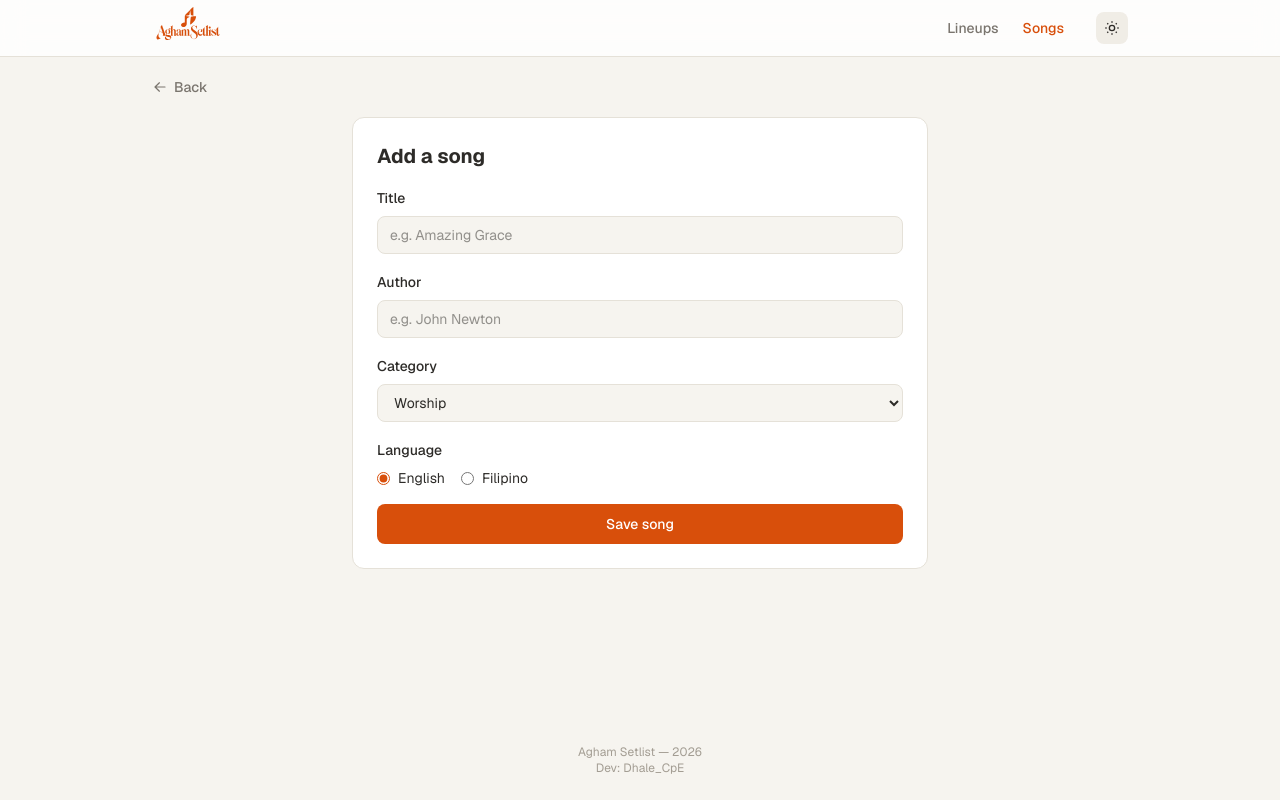
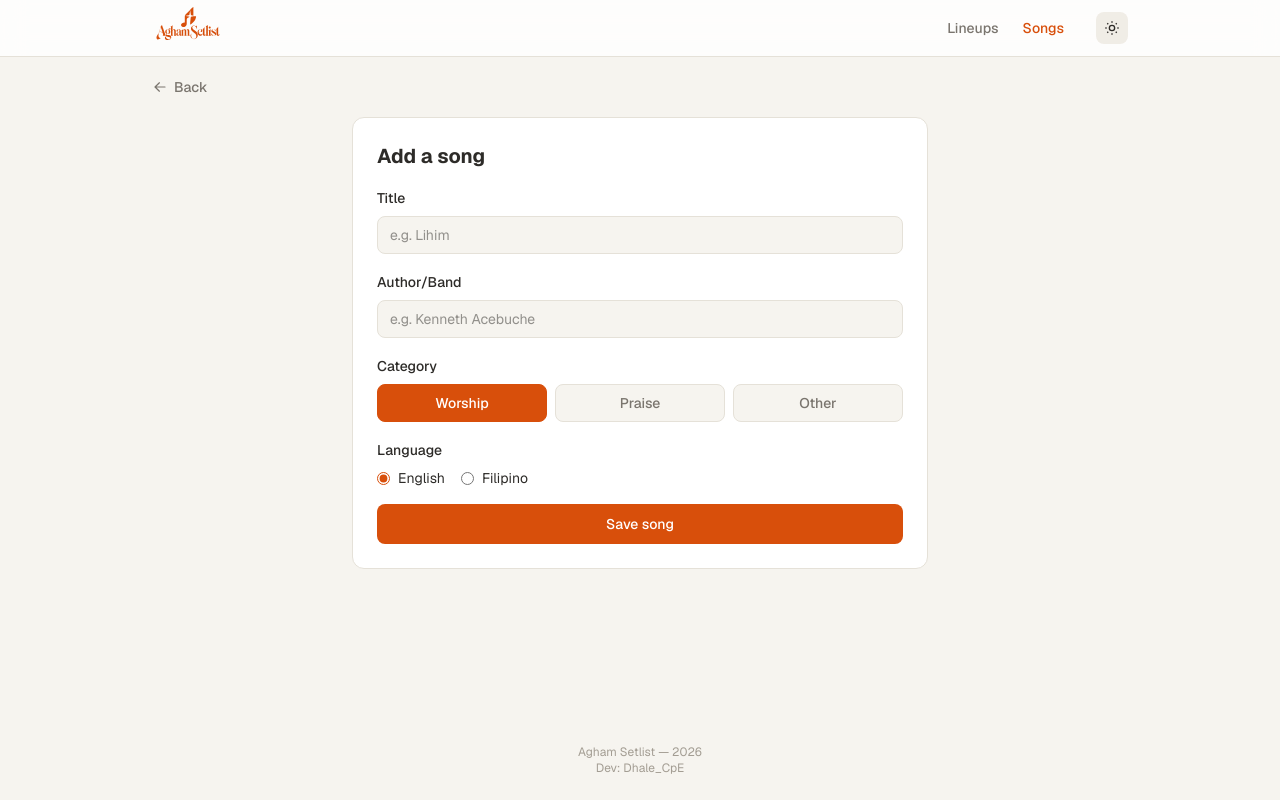
Before and after one commit to johndhalecpe/AGHAM-Worship-Setlist-App., a Next.js app: page /songs/new in a window 1280 px wide. Built offline with nearby package versions, Linux system fonts and the light colour scheme.

Commit message:
finalized changes

```diff
--- a/app/(main)/songs/new/page.tsx
+++ b/app/(main)/songs/new/page.tsx
@@ -82,7 +82,7 @@ export default function NewSongPage() {
             type="text"
             value={title}
             onChange={(e) => setTitle(e.target.value)}
-            placeholder="e.g. Amazing Grace"
+            placeholder="e.g. Lihim"
             className="w-full rounded-lg px-3 py-2 text-sm mt-1.5 transition-colors"
             style={{
               border: "1px solid var(--color-border)",
@@ -102,13 +102,13 @@ export default function NewSongPage() {
             className="text-sm font-medium"
             style={{ color: "var(--color-text)" }}
           >
-            Author
+            Author/Band
           </label>
           <input
             type="text"
             value={author}
             onChange={(e) => setAuthor(e.target.value)}
-            placeholder="e.g. John Newton"
+            placeholder="e.g. Kenneth Acebuche"
             className="w-full rounded-lg px-3 py-2 text-sm mt-1.5 transition-colors"
             style={{
               border: "1px solid var(--color-border)",
@@ -130,9 +130,46 @@ export default function NewSongPage() {
           >
             Category
           </label>
-          <select
-            value={category}
-            onChange={(e) => setCategory(e.target.value)}
+          <div className="flex gap-2 mt-1.5">
+            {(["worship", "praise", "other"] as const).map((opt) => (
+              <button
+                key={opt}
+                type="button"
+                onClick={() => setCategory(opt)}
+                className="rounded-lg px-4 py-2 text-sm font-medium transition-all flex-1"
+                style={{
+                  backgroundColor:
+                    category === opt
+                      ? "#D84F0B"
+                      : "var(--color-surface)",
+                  color:
+                    category === opt
+                      ? "#fff"
+                      : "var(--color-text-secondary)",
+                  border:
+                    category === opt
+                      ? "1px solid #D84F0B"
+                      : "1px solid var(--color-border)",
+                }}
+              >
+                {opt === "worship" ? "Worship" : opt === "praise" ? "Praise" : "Other"}
+              </button>
+            ))}
+          </div>
+        </div>
+        {category === "other" && (
+          <div>
+            <label
+              className="text-sm font-medium"
+              style={{ color: "var(--color-text)" }}
+            >
+              Specify category
+            </label>
+            <input
+              type="text"
+              value={customCategory}
+              onChange={(e) => setCustomCategory(e.target.value)}
+              placeholder="e.g. Hymn"
               className="w-full rounded-lg px-3 py-2 text-sm mt-1.5 transition-colors"
               style={{
                 border: "1px solid var(--color-border)",
@@ -145,12 +182,9 @@ export default function NewSongPage() {
               onBlur={(e) =>
                 (e.target.style.borderColor = "var(--color-border)")
               }
-          >
-            <option value="worship">Worship</option>
-            <option value="praise">Praise</option>
-            <option value="other">Other (specify)</option>
-          </select>
+            />
           </div>
+        )}
         <div>
           <label
             className="text-sm font-medium"
@@ -189,34 +223,6 @@ export default function NewSongPage() {
             </label>
           </div>
         </div>
-        {category === "other" && (
-          <div>
-            <label
-              className="text-sm font-medium"
-              style={{ color: "var(--color-text)" }}
-            >
-              Specify category
-            </label>
-            <input
-              type="text"
-              value={customCategory}
-              onChange={(e) => setCustomCategory(e.target.value)}
-              placeholder="e.g. Hymn"
-              className="w-full rounded-lg px-3 py-2 text-sm mt-1.5 transition-colors"
-              style={{
-                border: "1px solid var(--color-border)",
-                backgroundColor: "var(--color-surface)",
-                color: "var(--color-text)",
-              }}
-              onFocus={(e) =>
-                (e.target.style.borderColor = "#D84F0B")
-              }
-              onBlur={(e) =>
-                (e.target.style.borderColor = "var(--color-border)")
-              }
-            />
-          </div>
-        )}
         {error && <p className="text-red-500 text-sm">{error}</p>}
         <button
           onClick={handleFormSubmit}
--- a/app/page.tsx
+++ b/app/page.tsx
@@ -44,13 +44,11 @@ export default function Home() {
 
       <div className="relative z-10 flex min-h-screen items-center justify-center p-6">
         <div
-          className="w-full max-w-md rounded-lg p-6 sm:p-10 text-center"
+          className="w-full max-w-md rounded-2xl p-6 sm:p-10 text-center"
           style={{
-            backgroundColor:
-              "color-mix(in srgb, var(--color-surface-card) 75%, transparent)",
-            border: "1px solid color-mix(in srgb, var(--color-border) 60%, transparent)",
+            backgroundColor: "var(--color-surface-card)",
             boxShadow:
-              "0 8px 32px rgba(0,0,0,0.08), inset 0 1px 0 color-mix(in srgb, var(--color-border) 30%, transparent)",
+              "-8px -8px 16px color-mix(in srgb, var(--color-surface-elevated) 80%, transparent), 8px 8px 16px color-mix(in srgb, #000 12%, transparent)",
           }}
         >
           <Image
@@ -64,11 +62,11 @@ export default function Home() {
             className="text-lg sm:text-xl font-medium leading-relaxed"
             style={{ color: "var(--color-text-secondary)" }}
           >
-            Welcome{" "}
+            Welcome,{" "}
             <span className="font-semibold" style={{ color: "#D84F0B" }}>
-              Agham&rsquo;s{" "}
+              Agham{" "}
             </span>
-            worship team.
+            worship team!
           </h1>
           <p
             className="mt-3 text-sm leading-relaxed"
--- a/components/songs/SongCard.tsx
+++ b/components/songs/SongCard.tsx
@@ -89,7 +89,7 @@ export default function SongCard({ song }: SongCardProps) {
             type="text"
             value={title}
             onChange={(e) => setTitle(e.target.value)}
-            placeholder="Title"
+            placeholder="e.g. Lihim"
             className="w-full rounded-lg px-3 py-2 text-sm"
             style={{
               border: "1px solid var(--color-border)",
@@ -103,7 +103,7 @@ export default function SongCard({ song }: SongCardProps) {
             type="text"
             value={author}
             onChange={(e) => setAuthor(e.target.value)}
-            placeholder="Author"
+            placeholder="e.g. Kenneth Acebuche"
             className="w-full rounded-lg px-3 py-2 text-sm"
             style={{
               border: "1px solid var(--color-border)",
@@ -113,22 +113,32 @@ export default function SongCard({ song }: SongCardProps) {
             onFocus={(e) => (e.target.style.borderColor = "#D84F0B")}
             onBlur={(e) => (e.target.style.borderColor = "var(--color-border)")}
           />
-          <select
-            value={category}
-            onChange={(e) => setCategory(e.target.value)}
-            className="w-full rounded-lg px-3 py-2 text-sm"
-            style={{
-              border: "1px solid var(--color-border)",
-              backgroundColor: "var(--color-surface)",
-              color: "var(--color-text)",
-            }}
-            onFocus={(e) => (e.target.style.borderColor = "#D84F0B")}
-            onBlur={(e) => (e.target.style.borderColor = "var(--color-border)")}
-          >
-            <option value="worship">Worship</option>
-            <option value="praise">Praise</option>
-            <option value="other">Other (specify)</option>
-          </select>
+          <div className="flex gap-2">
+            {(["worship", "praise", "other"] as const).map((opt) => (
+              <button
+                key={opt}
+                type="button"
+                onClick={() => setCategory(opt)}
+                className="rounded-lg px-4 py-2 text-sm font-medium transition-all flex-1"
+                style={{
+                  backgroundColor:
+                    category === opt
+                      ? "#D84F0B"
+                      : "var(--color-surface)",
+                  color:
+                    category === opt
+                      ? "#fff"
+                      : "var(--color-text-secondary)",
+                  border:
+                    category === opt
+                      ? "1px solid #D84F0B"
+                      : "1px solid var(--color-border)",
+                }}
+              >
+                {opt === "worship" ? "Worship" : opt === "praise" ? "Praise" : "Other"}
+              </button>
+            ))}
+          </div>
           {category === "other" && (
             <input
               type="text"
```
Lines whose indentation alone changed are shown as unchanged.
